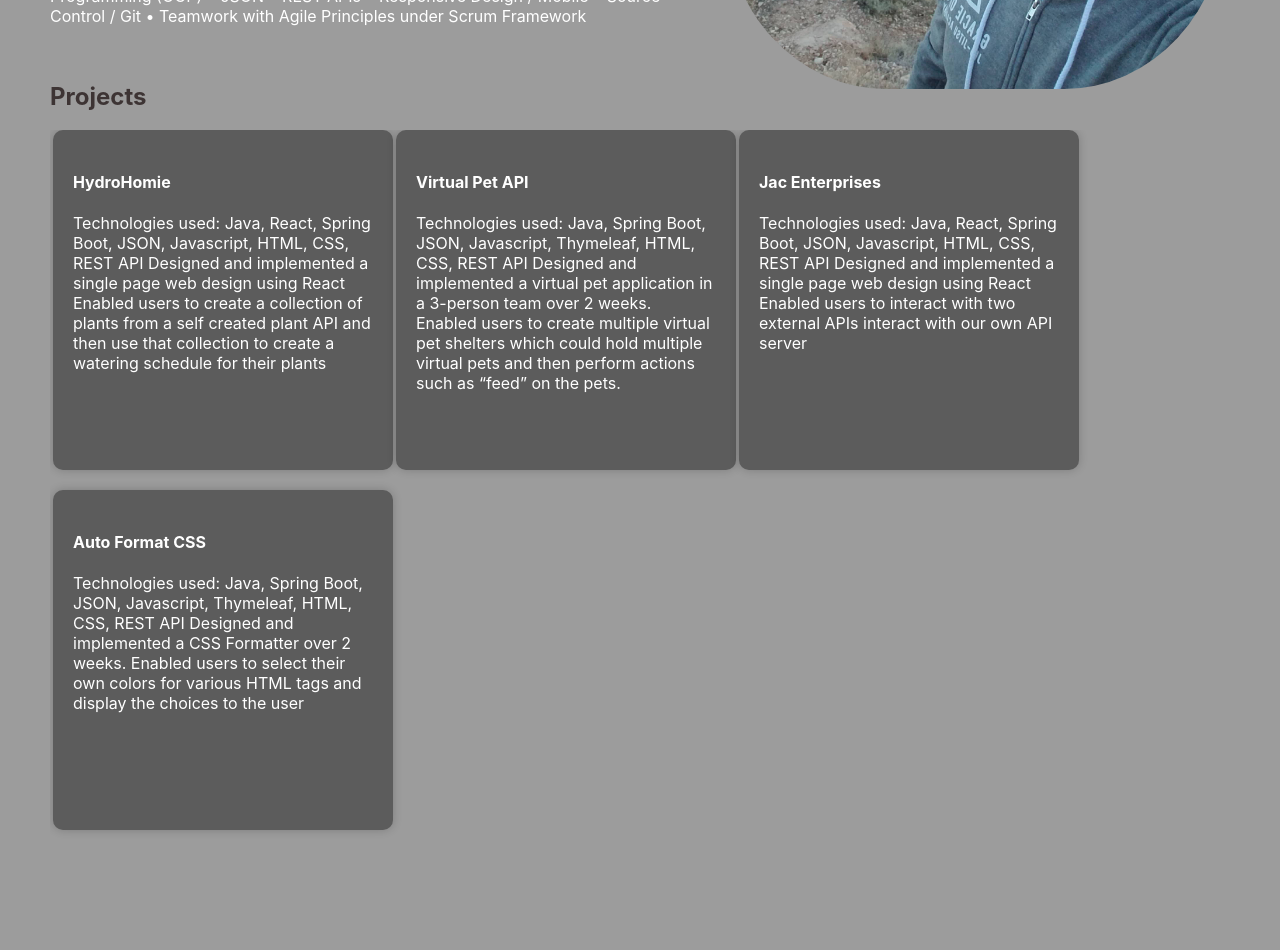
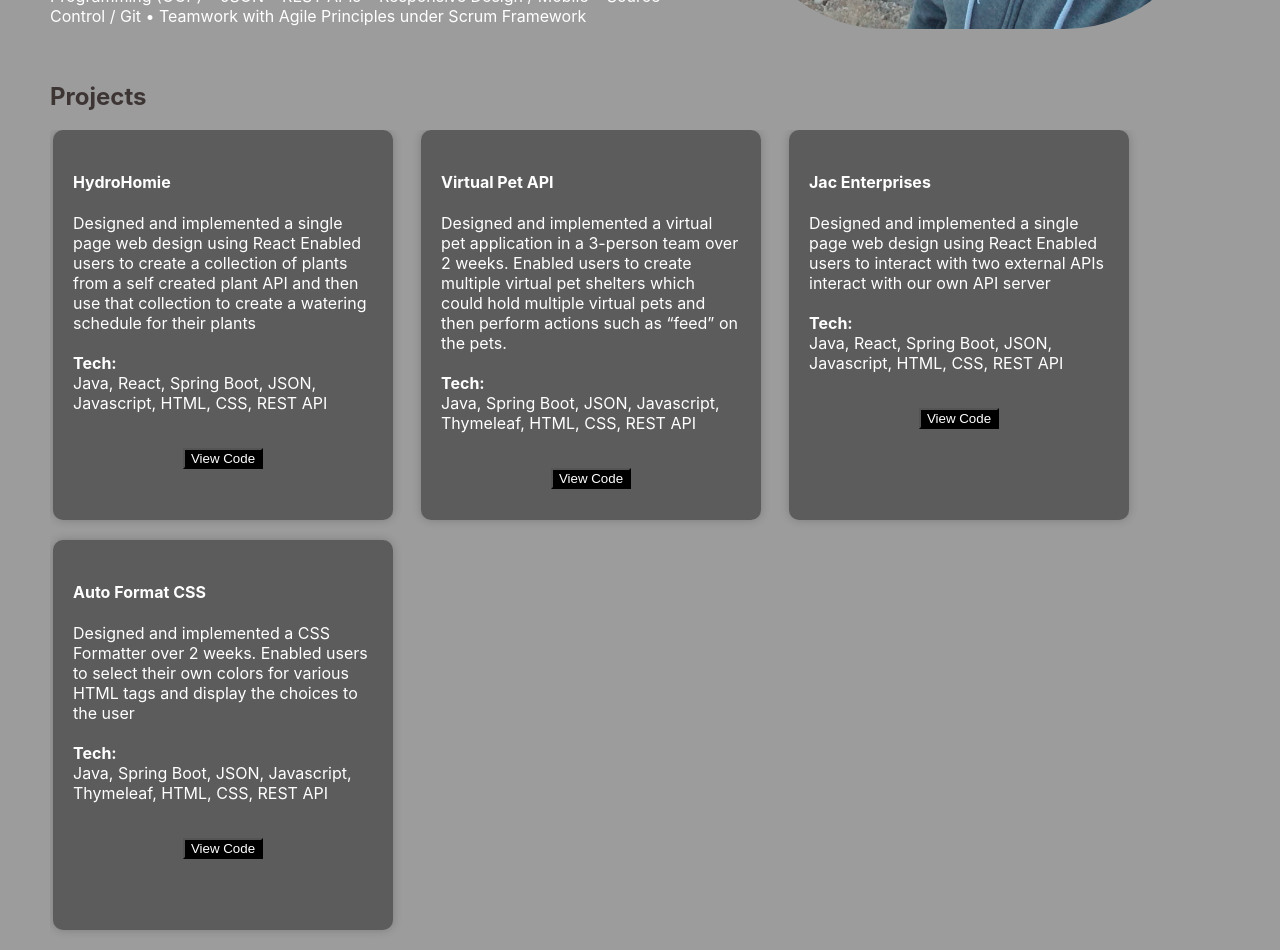
Before and after one commit to zachmoore223/portfolioSite, a React (Create React App) app: page / in a window 1280 px wide. Shown: the part 560-1510 px from the top of the page. Before the commit the page ends 1410 px from the top, so only its background shows below. Built offline with nearby package versions, Linux system fonts and the light colour scheme.

Commit message:
buttons added to projects

```diff
--- a/src/App.css
+++ b/src/App.css
@@ -9,15 +9,17 @@
 
 .projectsList li {
   list-style: none;
-  align-items: center;
+  display: flex;
+  flex-direction: column;
   margin-bottom: 20px;
   margin-left: 3px;
+  margin-right: 25px;
   padding: 20px;
   background-color: #5c5c5c;
   border-radius: 10px;
   box-shadow: 0 0 10px rgba(0,0,0,0.2);
   max-width: 300px; /* adjust the value as needed */
-  height: 300px; /* adjust the value as needed */
+  height: 350px; /* adjust the value as needed */
   overflow: auto;
 }
 
@@ -81,6 +83,7 @@ p {
 
 #portfolioPic {
   float: right;
+  margin-top: -60px;
   margin-right: 10px;
   padding-right: 45px;
   padding-left: 45px;
@@ -149,3 +152,10 @@ a:hover {
 a:active {
   color: rgb(144, 144, 144);
 }
+
+.viewCodeButton{
+  color: white;
+  background-color: black;
+  align-self: center;
+  margin-top: auto; /* push the button to the bottom */
+}
--- a/src/components/Projects.js
+++ b/src/components/Projects.js
@@ -7,29 +7,49 @@ return (
         <li>
 
             <h4>HydroHomie</h4>
-            Technologies used: Java, React, Spring Boot, JSON, Javascript, HTML, CSS, REST API
             Designed and implemented a single page web design using React
             Enabled users to create a collection of plants from a self created plant API and then
             use that collection to create a watering schedule for their plants
+            <br/><br/>
+            <strong>Tech:</strong> Java, React, Spring Boot, JSON, Javascript, HTML, CSS, REST API
+            <br/><br/>
+            <a href="https://github.com/zachmoore223/PlantCalendar.git" target="_blank">
+            <button className="viewCodeButton"> View Code</button>
+            </a>
         </li>
 
         <li>
             <h4>Virtual Pet API</h4>
-            Technologies used: Java, Spring Boot, JSON, Javascript, Thymeleaf, HTML, CSS, REST API
             Designed and implemented  a virtual pet application in a 3-person team over 2 weeks.
             Enabled users to create multiple virtual pet shelters which could hold multiple virtual pets and then perform actions such as “feed” on the pets.
+            <br/><br/>
+            <strong>Tech:</strong> Java, Spring Boot, JSON, Javascript, Thymeleaf, HTML, CSS, REST API
+            <br/><br/>
+            <a href="https://github.com/zachmoore223/PlantCalendar.git" target="_blank">
+            <button className="viewCodeButton"> View Code</button>
+            </a>
         </li>
         <li>
             <h4>Jac Enterprises </h4>
-            Technologies used: Java, React, Spring Boot, JSON, Javascript, HTML, CSS, REST API
             Designed and implemented a single page web design using React
             Enabled users to interact with two external APIs interact with our own API server
+            <br/><br/>
+            <strong>Tech:</strong> Java, React, Spring Boot, JSON, Javascript, HTML, CSS, REST API
+            <br/><br/>
+            <a href="https://github.com/zachmoore223/PlantCalendar.git" target="_blank">
+            <button className="viewCodeButton"> View Code</button>
+            </a>
         </li>
         <li>
             <h4>Auto Format CSS</h4>
-            Technologies used: Java, Spring Boot, JSON, Javascript, Thymeleaf, HTML, CSS, REST API
             Designed and implemented  a CSS Formatter  over 2 weeks.
             Enabled users to select their own colors for various HTML tags and display the choices to the user
+            <br/><br/>
+            <strong>Tech:</strong> Java, Spring Boot, JSON, Javascript, Thymeleaf, HTML, CSS, REST API
+            <br/><br/>
+            <a href="https://github.com/zachmoore223/PlantCalendar.git" target="_blank">
+            <button className="viewCodeButton"> View Code</button>
+            </a>
           </li>
         </ol>
       </div>
```
